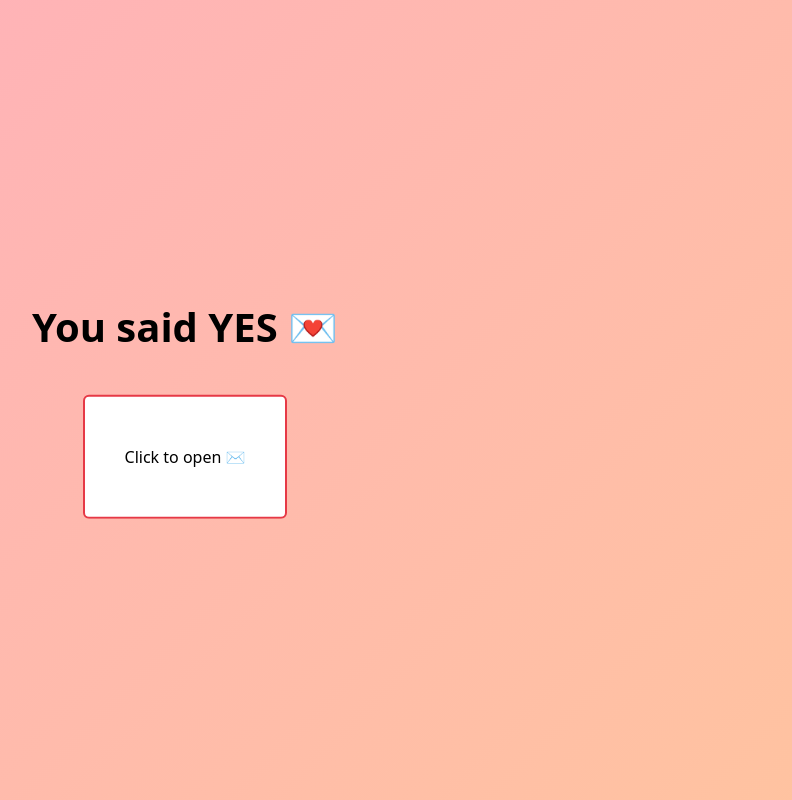
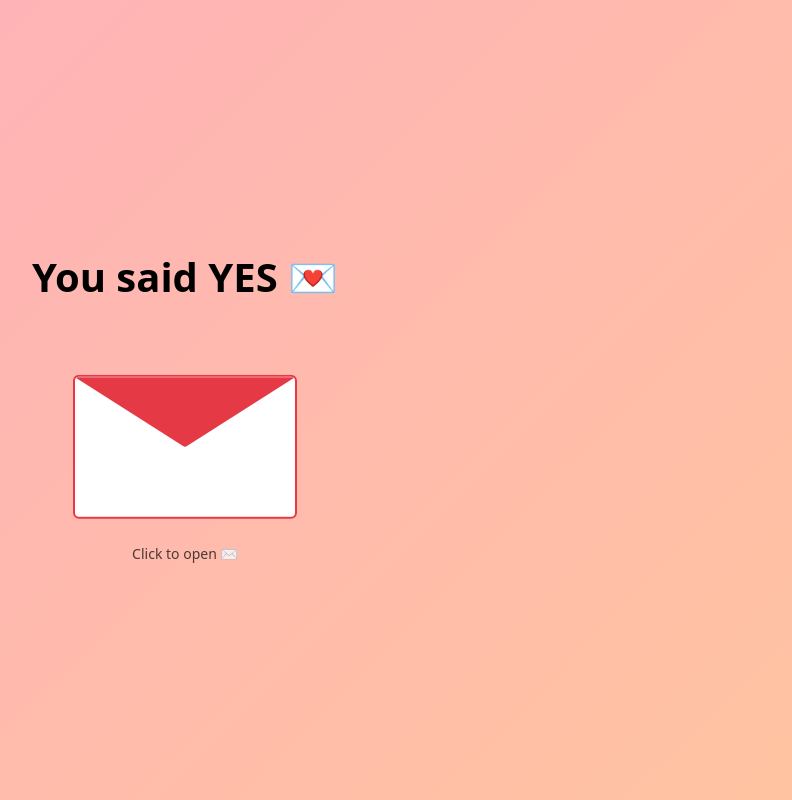
Before and after one commit to JacobBananalDev/valentine-site, a React (Vite) app: page / in a window 1280 px wide. Both pictures are taken after a click on the button "Yes 💖". Shown: the whole page, without its empty margins (455-1247 px from the left). Built offline with nearby package versions, Linux system fonts and the light colour scheme.

Commit message:
add animated envelop with opening flap and letter reveal

```diff
--- a/src/App.css
+++ b/src/App.css
@@ -52,3 +52,60 @@ button:hover {
     transform: translateY(-10px);
   }
 }
+
+.envelope-wrapper {
+  margin-top: 30px;
+  cursor: pointer;
+}
+
+.envelope {
+  position: relative;
+  width: 220px;
+  height: 140px;
+  background: #fff;
+  border-radius: 6px;
+  border: 2px solid #e63946;
+  overflow: hidden;
+}
+
+.flap {
+  position: absolute;
+  top: 0;
+  left: 0;
+  width: 100%;
+  height: 70px;
+  background: #e63946;
+  clip-path: polygon(0 0, 50% 100%, 100% 0);
+  transform-origin: top;
+  transition: transform 0.6s ease;
+  z-index: 3;
+}
+
+.letter {
+  position: absolute;
+  bottom: 0;
+  width: 100%;
+  height: 100%;
+  background: #fff;
+  display: flex;
+  align-items: center;
+  justify-content: center;
+  transform: translateY(100%);
+  transition: transform 0.6s ease;
+  font-weight: 600;
+  color: #e63946;
+}
+
+.envelope-wrapper.open .flap {
+  transform: rotateX(180deg);
+}
+
+.envelope-wrapper.open .letter {
+  transform: translateY(0);
+}
+
+.hint {
+  margin-top: 16px;
+  font-size: 14px;
+  opacity: 0.7;
+}
--- a/src/App.tsx
+++ b/src/App.tsx
@@ -6,15 +6,13 @@ type Stage = "question" | "envelope" | "open";
 function App() {
   const [stage, setStage] = useState<Stage>("question");
   const [noPosition, setNoPosition] = useState({ top: "0px", left: "0px" });
+  const [isOpen, setIsOpen] = useState(false);
 
   const moveNoButton = () => {
     const x = Math.random() * 200 - 100;
     const y = Math.random() * 200 - 100;
 
-    setNoPosition({
-      left: `${x}px`,
-      top: `${y}px`,
-    });
+    setNoPosition({ left: `${x}px`, top: `${y}px` });
   };
 
   if (stage === "question") {
@@ -30,11 +28,7 @@ function App() {
           <button
             className="no"
             onMouseEnter={moveNoButton}
-            style={{
-              position: "relative",
-              left: noPosition.left,
-              top: noPosition.top,
-            }}
+            style={{ position: "relative", ...noPosition }}
           >
             No 💔
           </button>
@@ -47,9 +41,25 @@ function App() {
     return (
       <div className="center">
         <h1>You said YES 💌</h1>
-        <div className="envelope" onClick={() => setStage("open")}>
-          Click to open ✉️
+
+        <div
+          className={`envelope-wrapper ${isOpen ? "open" : ""}`}
+          onClick={() => {
+            if (!isOpen) setIsOpen(true);
+            else setStage("open");
+          }}
+        >
+          <div className="envelope">
+            <div className="flap" />
+            <div className="letter">
+              <p>For you ❤️</p>
+            </div>
+          </div>
         </div>
+
+        <p className="hint">
+          {isOpen ? "Tap again 💖" : "Click to open ✉️"}
+        </p>
       </div>
     );
   }
```
